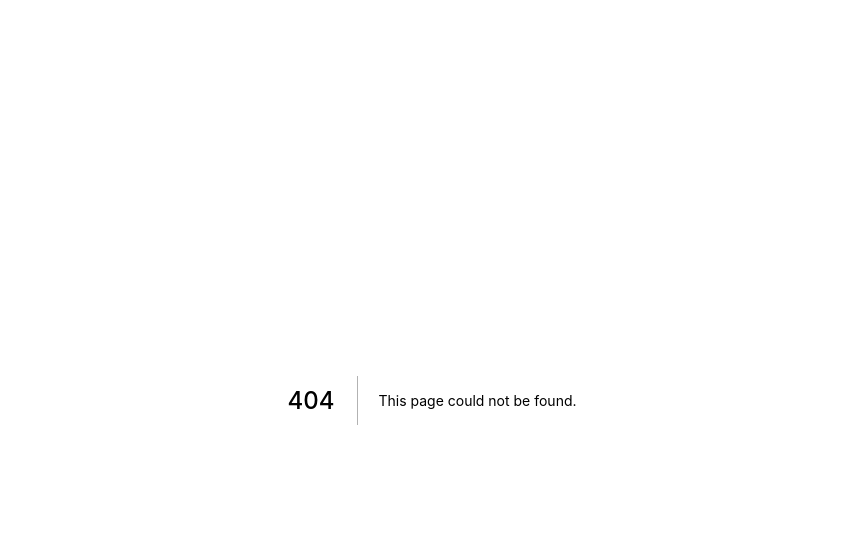
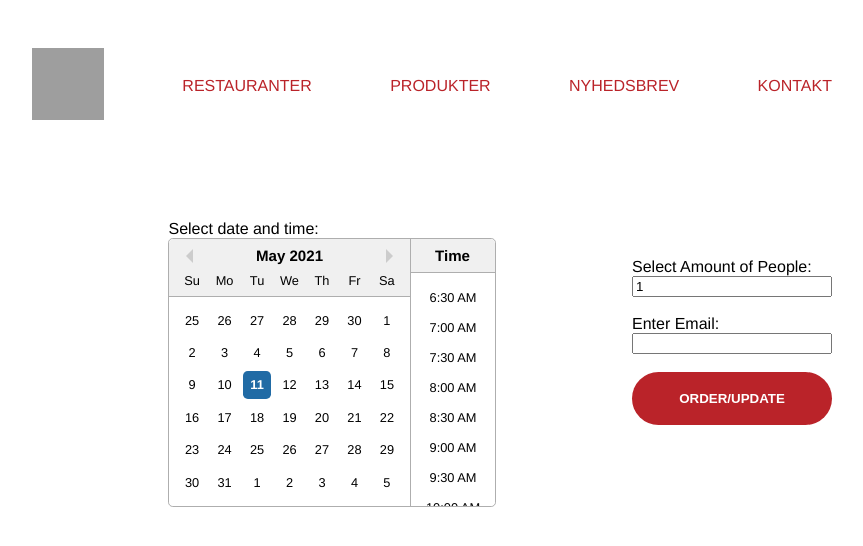
Before and after one commit to aheilemann/sundown, a Next.js app: page /order in a window 1280 px wide. Before the commit this address had no page. Shown: the top 546 px of the page, without its empty margins (208-1071 px from the left). Built offline with nearby package versions, Linux system fonts and the light colour scheme; grey boxes are pictures that could not be loaded.

Commit message:
Order page

```diff
--- a/contexts/orderContext.tsx
+++ b/contexts/orderContext.tsx
@@ -3,6 +3,8 @@ const OrderContext = React.createContext([{}, () => {}]);
 export const OrderProvider = (props) => {
   const [order, setOrder] = useState<Order>({
     email: "",
+    numOfGuests: 1,
+    bookingDate: new Date(),
     dishes: [],
     drinks: [],
   });
@@ -17,6 +19,8 @@ export default OrderContext;
 
 type Order = {
   email: string;
+  numOfGuests: number;
+  bookingDate: Date;
   dishes: Dish[];
   drinks: Drink[];
 };
--- /dev/null
+++ b/pages/order.tsx
@@ -0,0 +1,113 @@
+import styled from "styled-components";
+import Link from "next/link";
+import Router from "next/router";
+import React, { useContext, useState } from "react";
+import DatePicker from "react-datepicker";
+
+import OrderContext from "../contexts/orderContext";
+
+import Navbar from "../components/Navbar";
+import RedButton from "../components/RedButton";
+
+import "react-datepicker/dist/react-datepicker.css";
+
+const Wrapper = styled.div`
+  display: flex;
+  flex-flow: column nowrap;
+  align-items: center;
+  justify-content: center;
+  padding: 3rem 0;
+`;
+
+const Row = styled.div<{ size?: number }>`
+  display: flex;
+  flex-flow: row nowrap;
+  align-items: center;
+  justify-content: center;
+
+  width: 800px;
+  max-width: 800px;
+  margin-top: 3rem;
+`;
+
+const Col = styled.div<{ size?: number }>`
+  display: flex;
+  flex-flow: column nowrap;
+  flex: ${(props) => props.size};
+`;
+const ButtonWrapper = styled.div`
+  width: 200px;
+`;
+
+const Text = styled.div`
+  color: ${({ theme }) => theme.colors.primary};
+`;
+
+const Order = () => {
+  const [order, setOrder] = useContext(OrderContext);
+  const [bookingDate, setBookingDate] = useState(new Date());
+  const [numOfGuests, setNumOfGuests] = useState(1);
+  const [email, setEmail] = useState("");
+
+  const handleSubmit = async (e) => {
+    console.log(e);
+    setOrder((order) => ({
+      ...order,
+      email,
+      bookingDate,
+      numOfGuests,
+    }));
+    e.preventDefault();
+    Router.push("/receipt");
+  };
+
+  return (
+    <Wrapper>
+      <Navbar />
+      <form onSubmit={(e) => handleSubmit(e)} id="orderForm">
+        <Row>
+          <Row size={1}>
+            <Col>
+              <label>Select date and time:</label>
+              <DatePicker
+                selected={bookingDate}
+                onChange={(date) => setBookingDate(date)}
+                showTimeSelect
+                dateFormat="Pp"
+                inline
+                required
+              />
+            </Col>
+          </Row>
+          <Col size={2}>
+            <label>Select Amount of People: </label>
+            <input
+              type="number"
+              value={numOfGuests}
+              onChange={(e) => setNumOfGuests(parseInt(e.target.value))}
+              min={1}
+              max={12}
+              step={1}
+              required
+            />
+            <br />
+            <label>Enter Email: </label>
+            <input
+              type="email"
+              value={email}
+              onChange={(e) => setEmail(e.target.value)}
+              required
+            />
+            <br />
+            <ButtonWrapper>
+              <RedButton type="submit" form="orderForm">
+                ORDER/UPDATE
+              </RedButton>
+            </ButtonWrapper>
+          </Col>
+        </Row>
+      </form>
+    </Wrapper>
+  );
+};
+export default Order;
```
